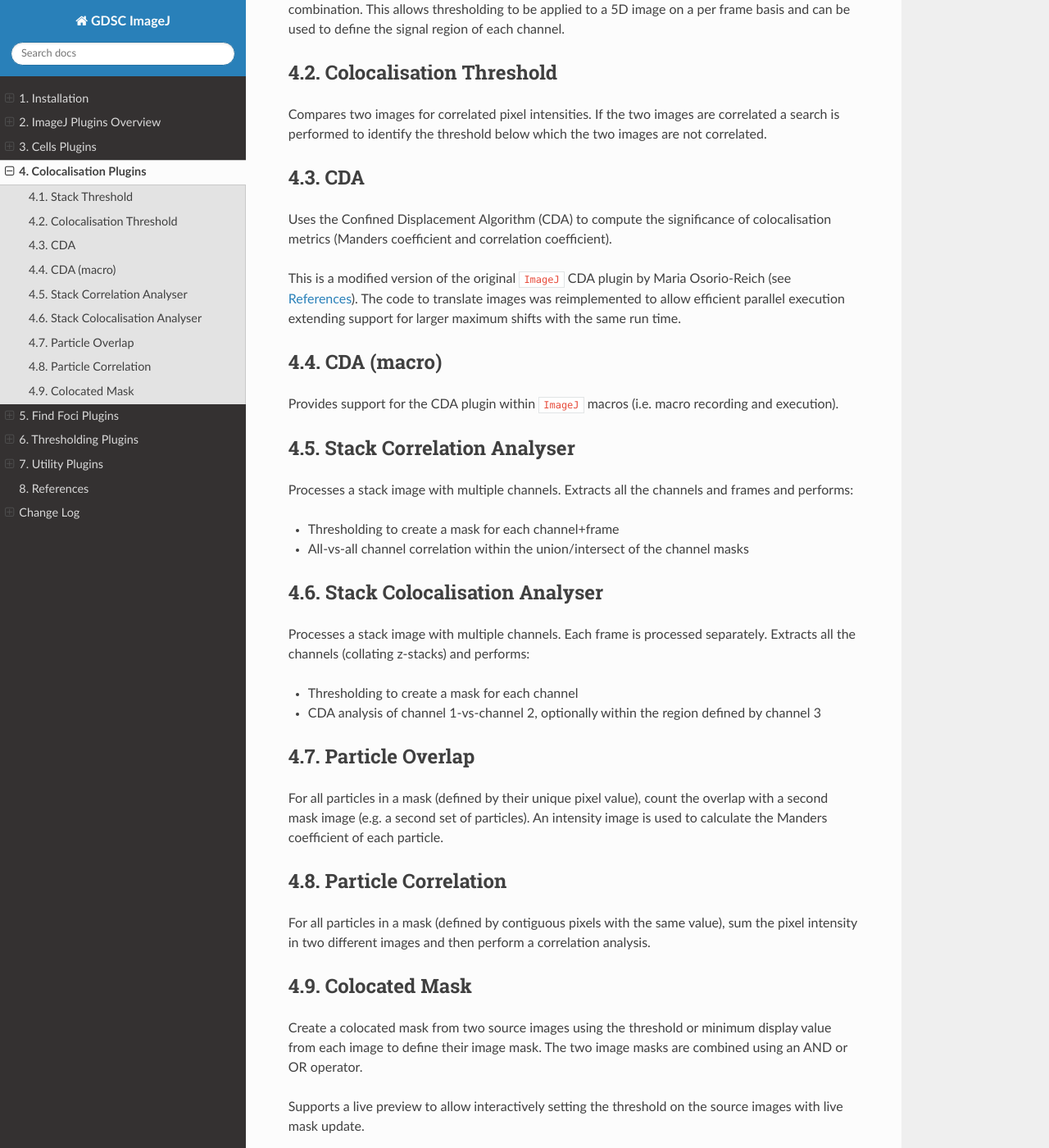
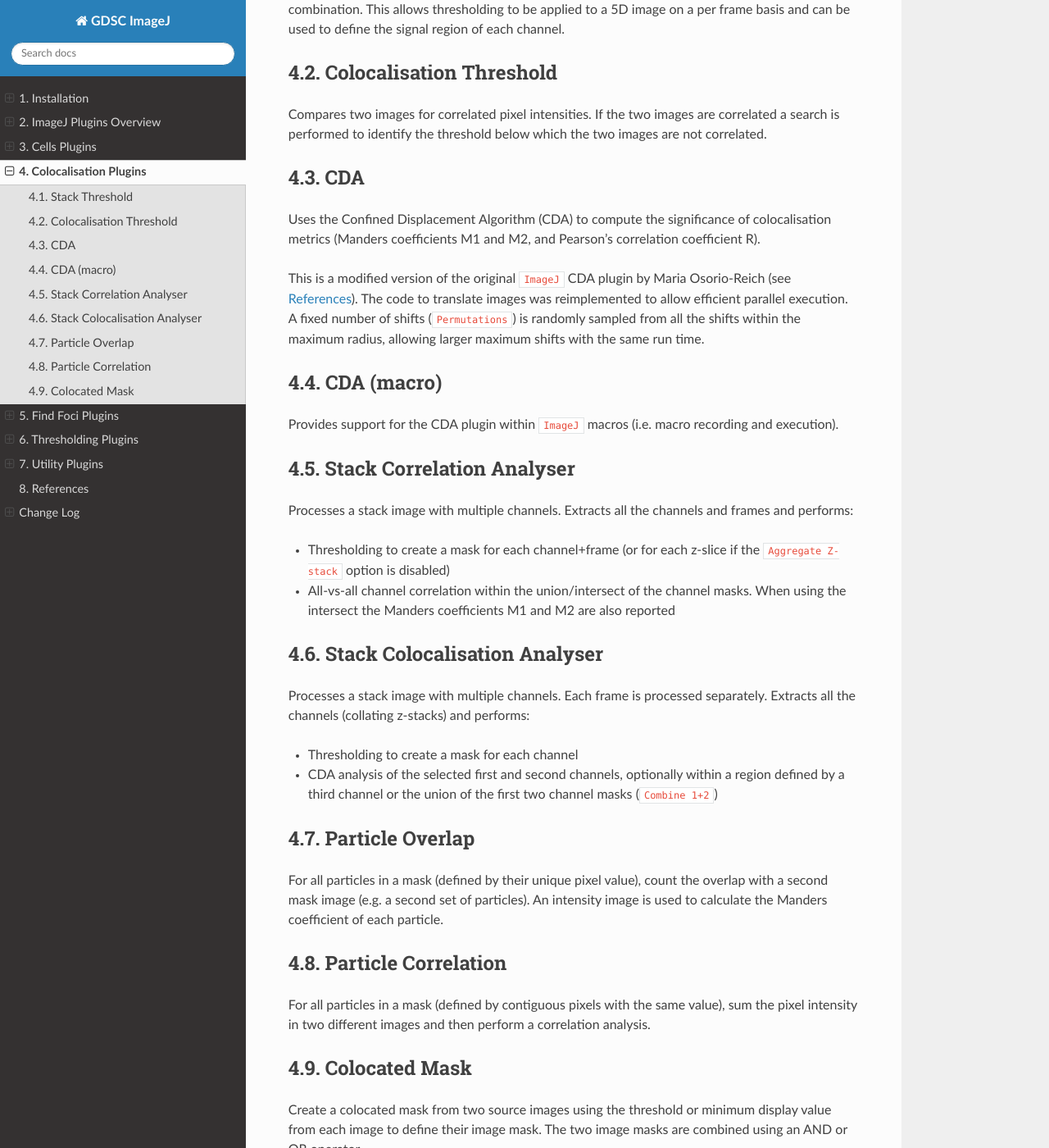
Before and after one commit to aherbert/gdsc, a Sphinx documentation site: the page built from docs/colocalisation_plugins.rst, in a window 1280 px wide and 1400 px high, scrolled down 555 px. Shown: the whole window at 82% size. Built offline with Sphinx 7.4.7 and the Read the Docs theme 3.1.0, drawn with Linux system fonts in a browser that asks for light colours.

Commit message:
Correct documentation of cells and colocalisation plugins

```diff
--- a/docs/cells_plugins.rst
+++ b/docs/cells_plugins.rst
@@ -15,7 +15,7 @@ Cell Outliner
 
 Find cell edges using marked seed points. Best suited to identify round cells with edge pixels either lighter or darker than the cell.
 
-For each point ROI the plugin uses a curved edge filter to find edges within a range of an expected radius. The minimum/maximum size is set using the radius +/- tolerance. Edge detection is performed using an approximation to the Laplacian-of-Gaussian (LoG) and the kernel size and smoothing can be controlled.
+For each point ROI the plugin uses a curved edge filter to find edges within a range of an expected radius. The search region around each point extends to the radius multiplied by (1 + tolerance). Edge detection is performed using an approximation to the Laplacian-of-Gaussian (LoG) and the kernel size and smoothing can be controlled.
 
 The edge detection is weighted using the distance to the current outline of the cell (initially a circle of the specified radius around the point). A polygon outline is constructed using the highest edge value in each 10 degree segment around the centre. This is fitted using an oval shape of two ellipses back-to-back and the process iterated using the new cell outline. The final outline can be output as the polygon shape or the elliptical fit. This can be dilated to expand the outline to encompass the entire cell.
 
@@ -28,9 +28,9 @@ Nuclei Outline
 
 Outline nuclei across multiple frames. Performs the following:
 
-- Filter the image (Gaussian blur)
+- Filter the image (Gaussian blur, or a difference of Gaussians if a second blur is configured)
 - Mask all the nuclei using thresholding
 - Fill holes and filter outliers
 - Remove small nuclei based on size
 - Divide large nuclei based on size using watershed
-- Provides save options: ``Overlay ROI``; and ``Results Table``
+- Provides output options: ``Results overlay`` (ROIs); and ``Results table``
--- a/docs/colocalisation_plugins.rst
+++ b/docs/colocalisation_plugins.rst
@@ -34,9 +34,9 @@ Compares two images for correlated pixel intensities. If the two images are corr
 CDA
 ---
 
-Uses the Confined Displacement Algorithm (CDA) to compute the significance of colocalisation metrics (Manders coefficient and correlation coefficient).
+Uses the Confined Displacement Algorithm (CDA) to compute the significance of colocalisation metrics (Manders coefficients M1 and M2, and Pearson's correlation coefficient R).
 
-This is a modified version of the original ``ImageJ`` CDA plugin by Maria Osorio-Reich (see :ref:`references:References`). The code to translate images was reimplemented to allow efficient parallel execution extending support for larger maximum shifts with the same run time.
+This is a modified version of the original ``ImageJ`` CDA plugin by Maria Osorio-Reich (see :ref:`references:References`). The code to translate images was reimplemented to allow efficient parallel execution. A fixed number of shifts (``Permutations``) is randomly sampled from all the shifts within the maximum radius, allowing larger maximum shifts with the same run time.
 
 .. index:: ! CDA (Macro)
 
@@ -52,8 +52,8 @@ Stack Correlation Analyser
 
 Processes a stack image with multiple channels. Extracts all the channels and frames and performs:
 
-- Thresholding to create a mask for each channel+frame
-- All-vs-all channel correlation within the union/intersect of the channel masks
+- Thresholding to create a mask for each channel+frame (or for each z-slice if the ``Aggregate Z-stack`` option is disabled)
+- All-vs-all channel correlation within the union/intersect of the channel masks. When using the intersect the Manders coefficients M1 and M2 are also reported
 
 .. index:: ! Stack Colocalisation Analyser
 
@@ -63,7 +63,7 @@ Stack Colocalisation Analyser
 Processes a stack image with multiple channels. Each frame is processed separately. Extracts all the channels (collating z-stacks) and performs:
 
 - Thresholding to create a mask for each channel
-- CDA analysis of channel 1-vs-channel 2, optionally within the region defined by channel 3
+- CDA analysis of the selected first and second channels, optionally within a region defined by a third channel or the union of the first two channel masks (``Combine 1+2``)
 
 .. index:: ! Particle Overlap
 
```
